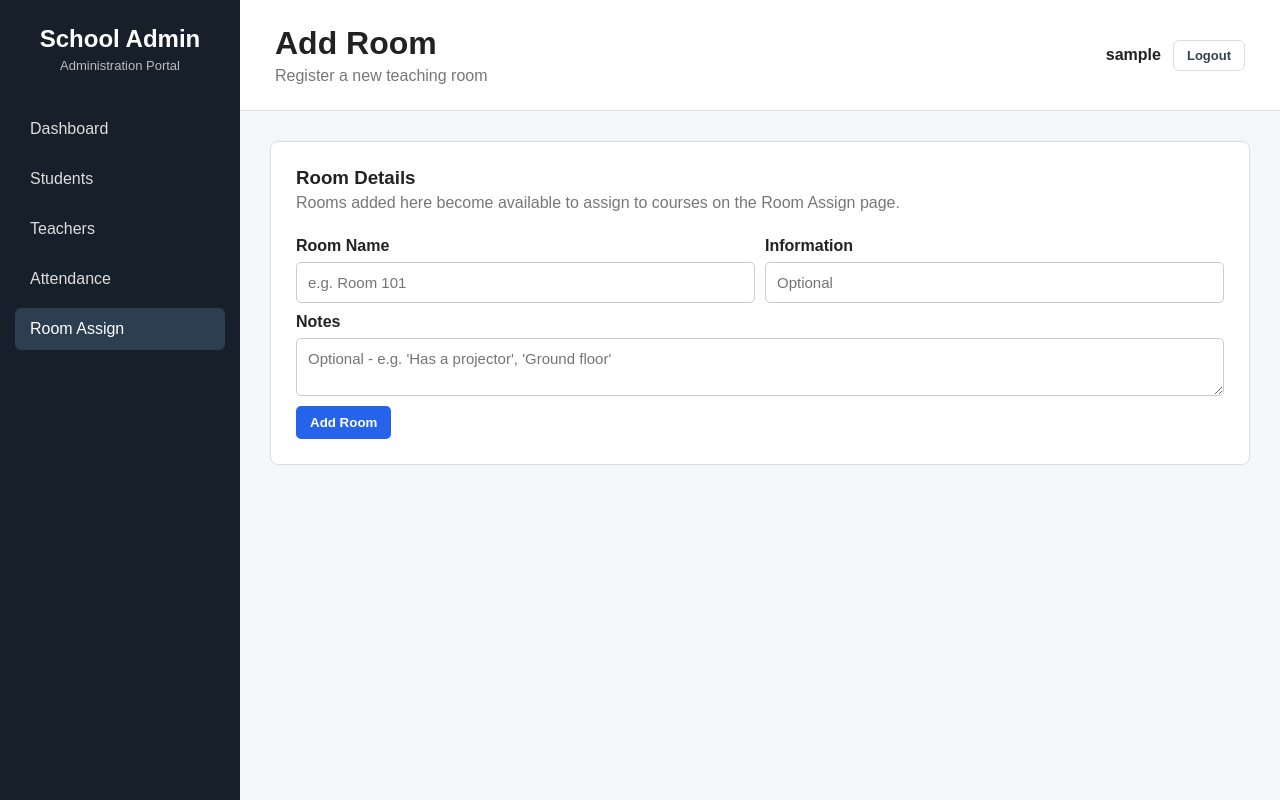
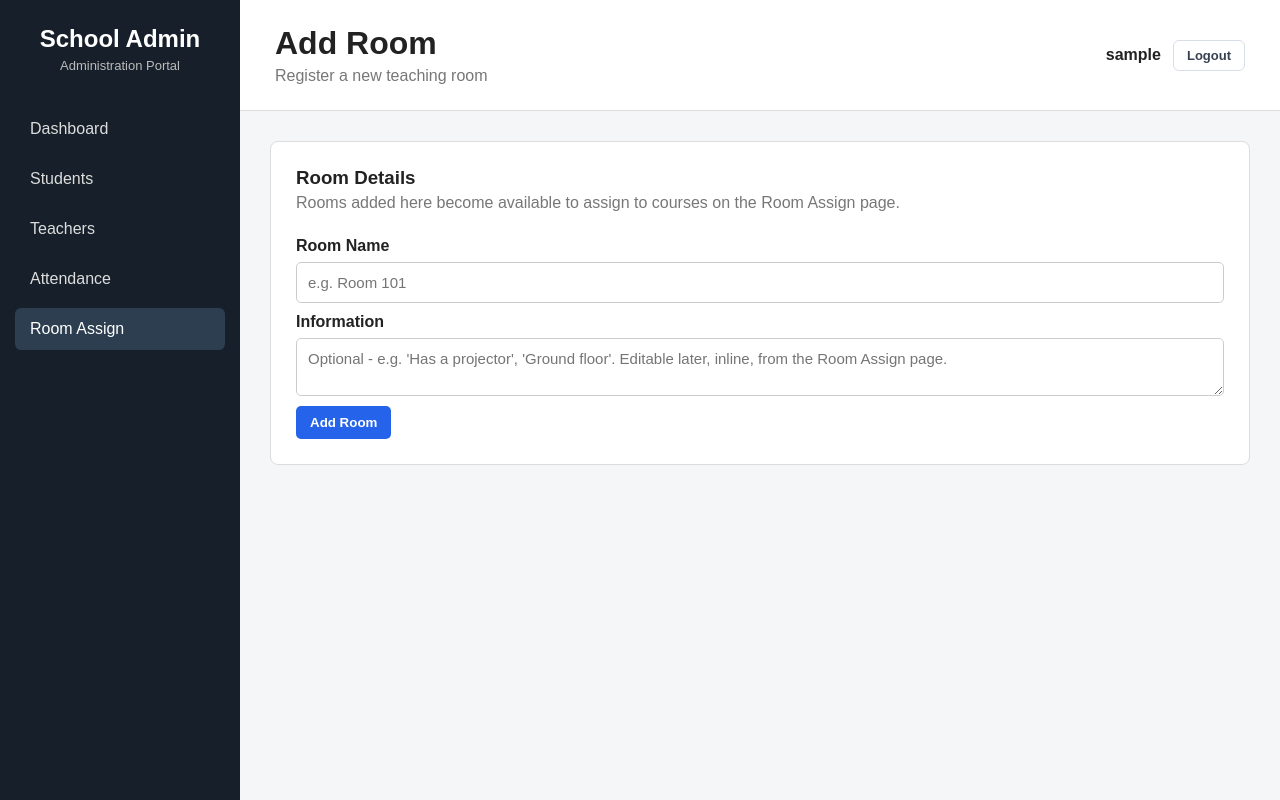
Before and after one commit to LaPyae108/Admission-App, a Flask app: page /rooms/add in a window 1280 px wide. Run offline with Flask 3, Linux system fonts and the light colour scheme; the visitor is signed in with stand-in values (Sample User, id 1).

Commit message:
Add Information section inline editable

```diff
--- a/my_project/app/models.py
+++ b/my_project/app/models.py
@@ -639,11 +639,6 @@ class Room(db.Model):
         nullable=False
     )
 
-    capacity = db.Column(
-        db.String(100),
-        nullable=True
-    )
-
     notes = db.Column(
         db.Text,
         nullable=True
--- a/my_project/app/templates/add_room.html
+++ b/my_project/app/templates/add_room.html
@@ -183,34 +183,17 @@
                     </div>
 
 
-                    <div class="form-group">
-
-                        <label for="capacity">
-                            Information
-                        </label>
-
-                        <input
-                            type="text"
-                            id="capacity"
-                            name="capacity"
-                            placeholder="Optional"
-                            value="{{ form_data.get('capacity', '') }}"
-                        >
-
-                    </div>
-
-
                     <div class="form-group full-width">
 
                         <label for="notes">
-                            Notes
+                            Information
                         </label>
 
                         <textarea
                             id="notes"
                             name="notes"
                             rows="2"
-                            placeholder="Optional - e.g. 'Has a projector', 'Ground floor'"
+                            placeholder="Optional - e.g. 'Has a projector', 'Ground floor'. Editable later, inline, from the Room Assign page."
                         >{{ form_data.get('notes', '') }}</textarea>
 
                     </div>
--- a/my_project/app/views.py
+++ b/my_project/app/views.py
@@ -2287,16 +2287,8 @@ def add_room():
                 form_data=request.form
             )
 
-        capacity_raw = request.form.get("capacity", "").strip()
-
-        capacity = (
-            str(capacity_raw)
-
-        )
-
         room = Room(
             name=name,
-            capacity=capacity,
             notes=request.form.get("notes", "").strip()
         )
 
@@ -2383,6 +2375,47 @@ def room_assign():
 
 
 @main.route(
+    "/rooms/<int:room_id>/update-information",
+    methods=["POST"]
+)
+def update_room_information(room_id):
+    """
+    Save the free-text Information cell for one room, edited
+    inline on the Room Assign table (not a separate form page -
+    the person just types in the cell and it submits on blur).
+    Not on TEACHER_ALLOWED_ENDPOINTS, so this stays staff/admin
+    only even though teachers can view the page itself.
+    """
+
+    room = Room.query.get_or_404(room_id)
+
+    room.notes = request.form.get("information", "").strip()
+
+    selected_date = (
+        parse_form_date(request.form, "date") or date.today()
+    )
+
+    try:
+        db.session.commit()
+    except SQLAlchemyError as e:
+        db.session.rollback()
+        return redirect(
+            url_for(
+                "main.room_assign",
+                date=selected_date.strftime("%Y-%m-%d"),
+                error=f"Could not save that: {str(e)}"
+            )
+        )
+
+    return redirect(
+        url_for(
+            "main.room_assign",
+            date=selected_date.strftime("%Y-%m-%d")
+        )
+    )
+
+
+@main.route(
     "/room-assign/assign",
     methods=["POST"]
 )
```
Also changed, not shown: my_project/app/templates/room_assign.html (+36 -1 lines).
